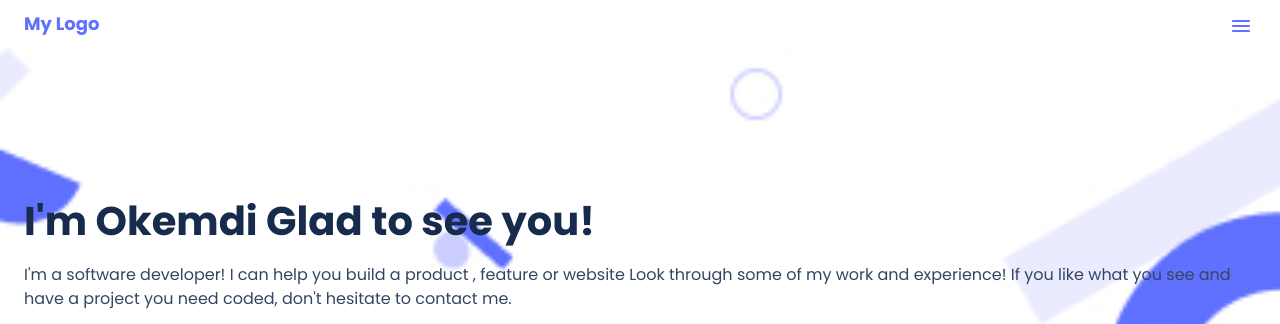
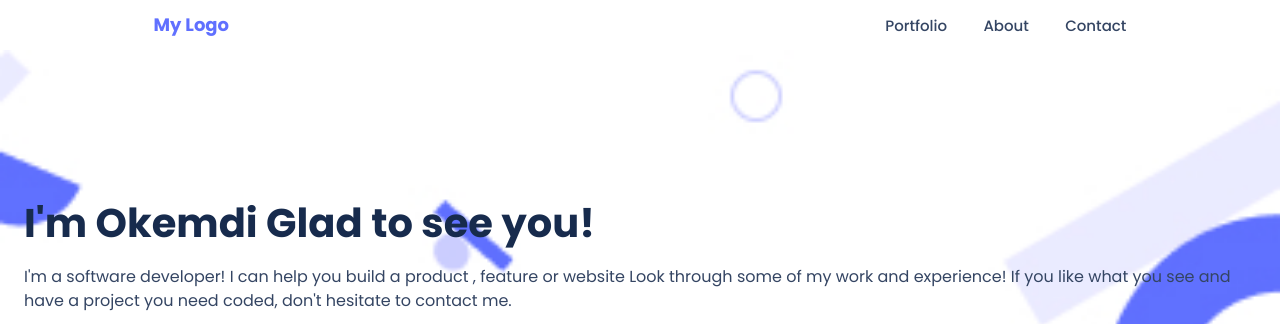
Before and after one commit to Shisui6/portfolio-website, a website: page index.html in a window 1280 px wide. Shown: the top 324 px of the page. Drawn offline with Linux system fonts and the light colour scheme.

Commit message:
Style desktop header

```diff
--- a/index.html
+++ b/index.html
@@ -16,6 +16,11 @@
   <body>
     <header>
       <a href="#">My Logo</a>
+      <ul>
+        <li>Portfolio</li>
+        <li>About</li>
+        <li class="last">Contact</li>
+      </ul>
       <nav>
         <button type="button">
           <img src="./resources/images/menu.svg" alt="menu" />
--- a/resources/CSS/style.css
+++ b/resources/CSS/style.css
@@ -35,14 +35,23 @@ button {
   border: none;
 }
 
-.fa-bars {
-  color: #6070ff;
+header li {
+  display: none;
+  margin-right: 32px;
+  font-weight: 500;
+  font-size: 15px;
+  line-height: 20px;
+  color: #344563;
+}
+
+.last {
+  margin-right: 0;
 }
 
 /* Intro Section */
 
 .intro-section {
-  background-image: url('../images/intro-background.jpg');
+  background-image: url('../images/mobile-intro.jpg');
   background-size: cover;
   border-bottom-left-radius: 100px;
   padding: 114px 24px;
@@ -345,3 +354,21 @@ input[type=submit]:active {
   background-color: #2230d2;
   color: #fff;
 }
+
+/* Media Queries */
+
+@media screen and (min-width: 768px) {
+  header {
+    padding: 25px 12%;
+    justify-content: space-between;
+    align-items: center;
+  }
+
+  header nav {
+    display: none;
+  }
+
+  header li {
+    display: inline-block;
+  }
+}
```
Also changed, not shown: resources/images/desktop-intro.png (added), resources/images/mobile-intro.jpg (renamed from resources/images/intro-background.jpg).
